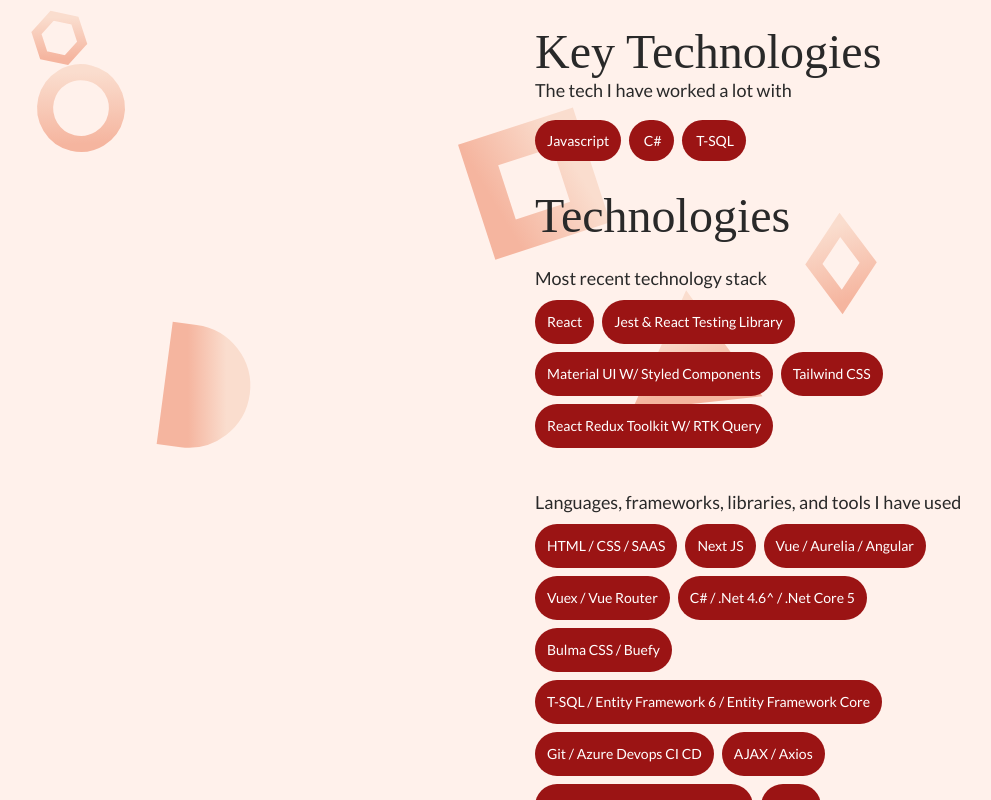
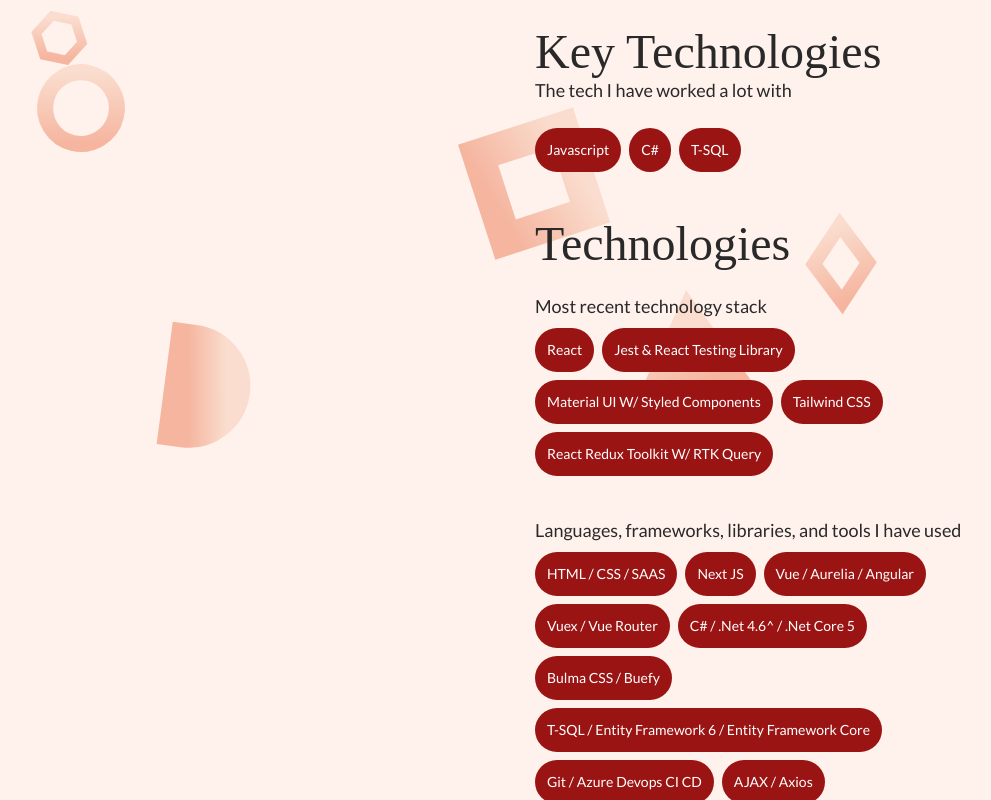
Before and after one commit to jmrrgncpz/jmrrgncpz.github.io, a Vue app: page / in a window 1280 px wide. Shown: the part 1680-2480 px from the top of the page, without its empty margins (125-1116 px from the left). Built offline with nearby package versions, Linux system fonts and the light colour scheme; no server answers; a web font is replaced by a local one.

Commit message:
fix tag layout

```diff
--- a/src/components/Tag.vue
+++ b/src/components/Tag.vue
@@ -1,19 +1,26 @@
 <template>
-    <span class="text-xs md:text-sm tag bg-primary-500 text-white mr-2 mb-2 rounded-3xl flex-shrink-0 capitalize" :class="customClass">
-        <img v-if="!!imgSrc" :src="imgSrc" class="rounded-full w-8 mr-2 shadow-lg inline">
-        {{ label }}
+  <div
+    class="text-xs md:text-sm tag bg-primary-500 text-white mr-2 mb-2 rounded-3xl flex-shrink-0 capitalize inline-flex flex-row items-center"
+    :class="customClass"
+  >
+    <img
+      v-if="!!imgSrc"
+      :src="imgSrc"
+      class="rounded-full w-8 mr-2 shadow-lg inline"
+    />
+    <span>
+      {{ label }}
     </span>
+  </div>
 </template>
 
 <script>
 export default {
-    props: ['label', 'imgSrc'],
-    computed: {
-        customClass() {
-            return [
-                !this.imgSrc ? 'p-3' : 'p-1 pr-3'
-            ]
-        }
-    }
-}
+  props: ["label", "imgSrc"],
+  computed: {
+    customClass() {
+      return [!this.imgSrc ? "p-3" : "p-1 pr-3"];
+    },
+  },
+};
 </script>
```
